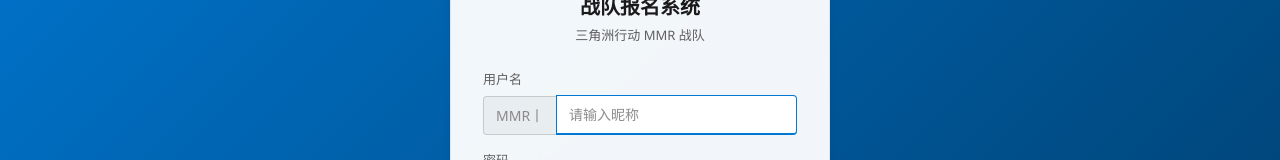
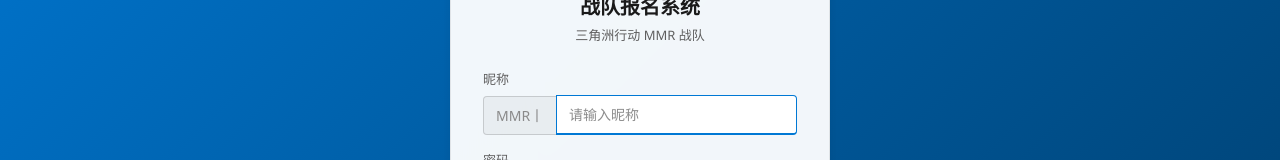
Before and after one commit to yoorme/squad-signup, a Next.js app: page /login in a window 1280 px wide. Shown: the part 281-441 px from the top of the page. Built offline with nearby package versions, Linux system fonts and the light colour scheme.

Commit message:
fix: 登录页 label 统一为「昵称」，与注册页一致

```diff
--- a/src/app/login/page.tsx
+++ b/src/app/login/page.tsx
@@ -99,7 +99,7 @@ function LoginForm() {
 
         <form onSubmit={handleSubmit} style={{ display: "flex", flexDirection: "column", gap: 16 }}>
           <div>
-            <label className="win-label">用户名</label>
+            <label className="win-label">昵称</label>
             <div style={{ display: "flex", alignItems: "center", gap: 0 }}>
               <span
                 className="win-input"
```
